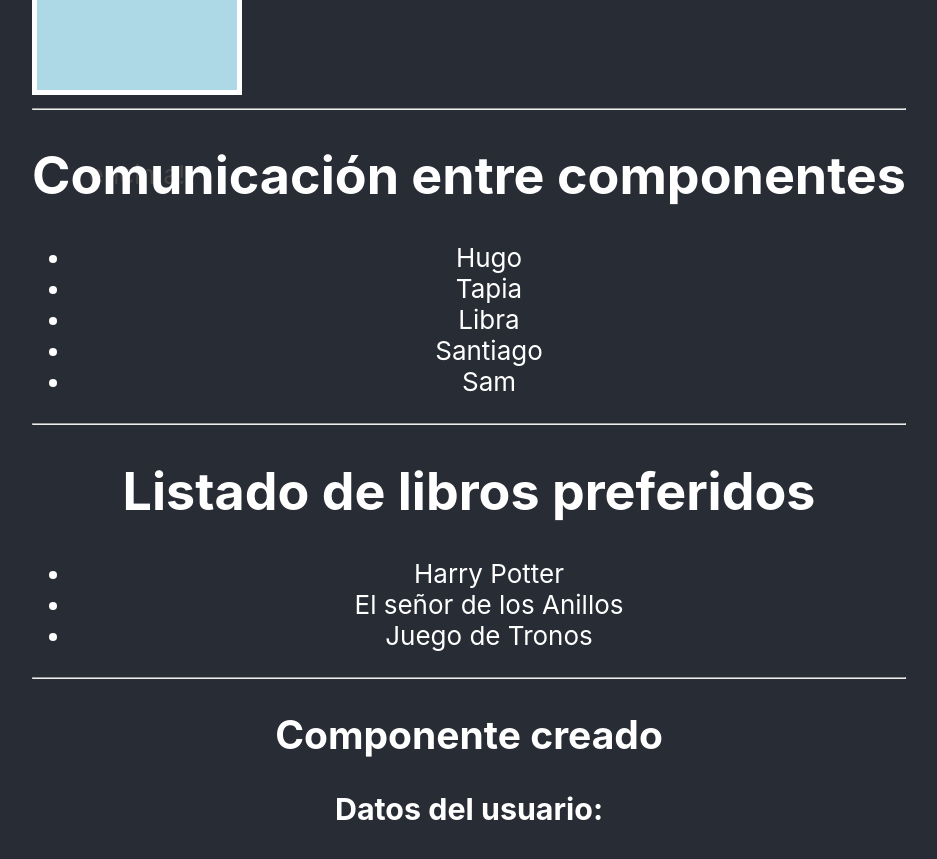
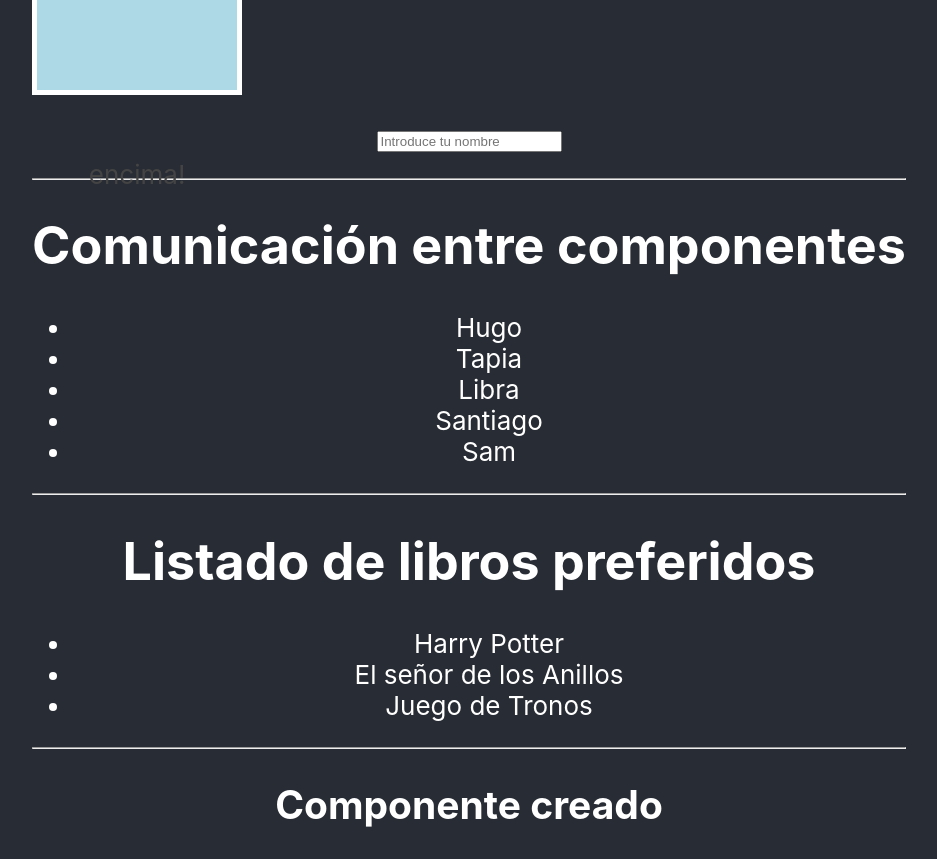
Before and after one commit to DiegoAndresMarmota/01-primeros-pasos, a React (Create React App) app: page / in a window 1280 px wide. Shown: the part 780-1639 px from the top of the page, without its empty margins (171-1108 px from the left). Built offline with nearby package versions, Linux system fonts and the light colour scheme; the HTML template or start-up script is replaced by a standard one.

Commit message:
Evento Focus y Blur

```diff
--- a/src/EventosComponente.js
+++ b/src/EventosComponente.js
@@ -12,6 +12,14 @@ export const EventosComponente = () => {
 
     const hasEntrado = (e, accion) => {
         console.log(`Has ${accion} a la caja con el mouse!`);
+    }
+
+    const estasDentro = (e) => {
+        console.log("Estas dentro del input, mete tu nombre!!");
+    }
+
+    const estasFuera = e => {
+        console.log("Estás FUERA del input. Adiós");
     }
 
   return (
@@ -34,6 +42,15 @@ export const EventosComponente = () => {
             {/*Evento onMouseEnter onMouseLeave*/}
             Pasa por encima!
           </div>
+
+        <p>    {/*Evento Focus y Blur*/}
+              <input type="text"
+                     onFocus={estasDentro}
+                     placeholder="Introduce tu nombre"
+                     onBlur={estasFuera}
+                     />
+        </p>
+
     </div>
   )
 }
```
